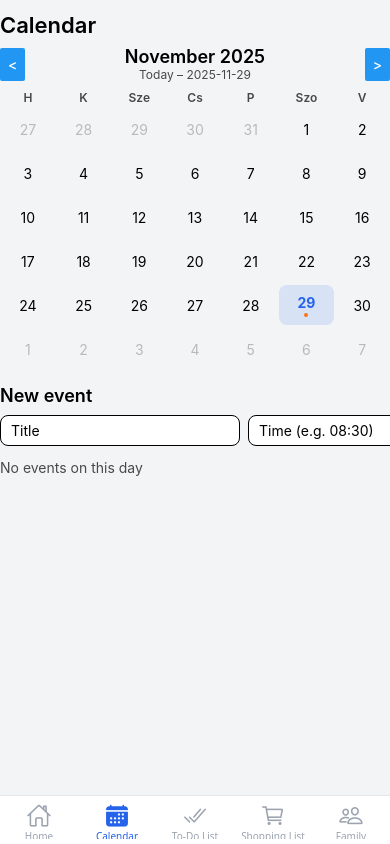
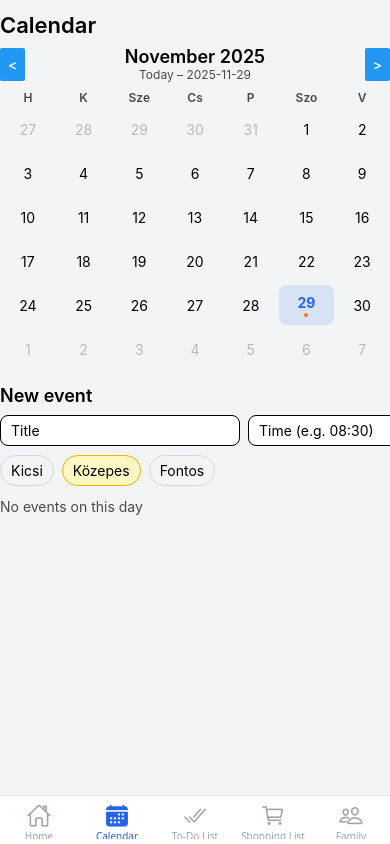
Before and after one commit to wrnbenji/FamilyApp, a React Native app: screen /Calendar in a window 390 px wide. Built offline with nearby package versions, Linux system fonts and the light colour scheme; what expo-localization would draw is missing.

Commit message:
calendar2

```diff
--- a/package.json
+++ b/package.json
@@ -16,6 +16,7 @@
     "babel-preset-expo": "~54.0.0",
     "expo": "~54.0.25",
     "expo-blur": "~15.0.7",
+    "expo-calendar": "~15.0.7",
     "expo-localization": "^17.0.7",
     "expo-status-bar": "~3.0.8",
     "i18next": "^25.6.3",
--- a/src/screens/CalendarScreen.tsx
+++ b/src/screens/CalendarScreen.tsx
@@ -8,10 +8,18 @@ import {
   FlatList,
   TouchableOpacity,
   StyleSheet,
+  Alert,
+  Platform,
 } from 'react-native';
 import { useTranslation } from 'react-i18next';
+import * as ExpoCalendar from 'expo-calendar';
+
 import ScreenContainer from '../components/common/ScreenContainer';
-import { useCalendarStore } from '../store/calendarStore';
+import {
+  useCalendarStore,
+  EventPriority,
+  CalendarEvent,
+} from '../store/calendarStore';
 
 // helper: Date -> 'YYYY-MM-DD'
 const formatDate = (date: Date) => {
@@ -21,7 +29,7 @@ const formatDate = (date: Date) => {
   return `${y}-${m}-${d}`;
 };
 
-// adott hónap napjait visszaadja hetekre bontva (7 oszlopos rács)
+// havi rács felépítése
 type CalendarDay = {
   date: Date;
   isCurrentMonth: boolean;
@@ -31,15 +39,12 @@ const getMonthMatrix = (monthDate: Date): CalendarDay[][] => {
   const year = monthDate.getFullYear();
   const month = monthDate.getMonth();
 
-  // hónap első napja
   const firstDayOfMonth = new Date(year, month, 1);
-  // hét kezdete (hétfő) – 0 = vasárnap, 1 = hétfő ...
   const weekday = (firstDayOfMonth.getDay() + 6) % 7; // 0 = hétfő
 
   const matrix: CalendarDay[][] = [];
   let current = new Date(year, month, 1 - weekday);
 
-  // 6 hét * 7 nap (max ennyi kell egy hónaphoz)
   for (let week = 0; week < 6; week++) {
     const row: CalendarDay[] = [];
     for (let day = 0; day < 7; day++) {
@@ -55,13 +60,31 @@ const getMonthMatrix = (monthDate: Date): CalendarDay[][] => {
   return matrix;
 };
 
-const prettyMonth = (date: Date, locale: string) => {
-  // pl. "2025. november"
-  return date.toLocaleDateString(locale, {
-    year: 'numeric',
-    month: 'long',
-  });
-};
+const prettyMonth = (date: Date, locale: string) =>
+  date.toLocaleDateString(locale, { year: 'numeric', month: 'long' });
+
+// rendszer naptár ID lekérése
+async function getDefaultCalendarId(): Promise<string | null> {
+  const { status } = await ExpoCalendar.requestCalendarPermissionsAsync();
+  if (status !== 'granted') {
+    Alert.alert(
+      'Naptár engedély szükséges',
+      'Engedélyezd a naptár elérését a beállításoknál.'
+    );
+    return null;
+  }
+
+  if (Platform.OS === 'ios') {
+    const defaultCal = await ExpoCalendar.getDefaultCalendarAsync();
+    return defaultCal.id;
+  } else {
+    const calendars = await ExpoCalendar.getCalendarsAsync(
+      ExpoCalendar.EntityTypes.EVENT
+    );
+    const primary = calendars.find((cal) => cal.isPrimary) || calendars[0];
+    return primary ? primary.id : null;
+  }
+}
 
 const CalendarScreen = () => {
   const { t, i18n } = useTranslation();
@@ -74,6 +97,7 @@ const CalendarScreen = () => {
   const [selectedDate, setSelectedDate] = useState<Date>(new Date());
   const [title, setTitle] = useState('');
   const [time, setTime] = useState('');
+  const [priority, setPriority] = useState<EventPriority>('medium');
 
   const selectedKey = formatDate(selectedDate);
   const monthMatrix = useMemo(() => getMonthMatrix(monthDate), [monthDate]);
@@ -89,9 +113,10 @@ const CalendarScreen = () => {
 
   const handleAdd = () => {
     if (!title.trim()) return;
-    addEvent(title.trim(), selectedKey, time.trim() || undefined);
+    addEvent(title.trim(), selectedKey, time.trim() || undefined, priority);
     setTitle('');
     setTime('');
+    setPriority('medium');
   };
 
   const isSameDay = (a: Date, b: Date) =>
@@ -100,6 +125,29 @@ const CalendarScreen = () => {
     a.getDate() === b.getDate();
 
   const today = new Date();
+
+  const handleAddToDeviceCalendar = async (item: CalendarEvent) => {
+    const calendarId = await getDefaultCalendarId();
+    if (!calendarId) return;
+
+    const timeString = item.time || '09:00';
+    const [hour, minute] = timeString.split(':').map((n) => parseInt(n, 10) || 0);
+
+    const startDate = new Date(item.date);
+    startDate.setHours(hour, minute, 0, 0);
+
+    const endDate = new Date(startDate);
+    endDate.setHours(startDate.getHours() + 1);
+
+    await ExpoCalendar.createEventAsync(calendarId, {
+      title: item.title,
+      startDate,
+      endDate,
+      notes: `Created from FamilyApp (priority: ${item.priority})`,
+    });
+
+    Alert.alert('Siker', 'Esemény hozzáadva a naptárhoz.');
+  };
 
   return (
     <ScreenContainer>
@@ -182,6 +230,37 @@ const CalendarScreen = () => {
         <Button title="+" onPress={handleAdd} />
       </View>
 
+      {/* Priority választó */}
+      <View style={styles.priorityRow}>
+        <TouchableOpacity
+          style={[
+            styles.priorityPill,
+            priority === 'low' && styles.priorityPillLow,
+          ]}
+          onPress={() => setPriority('low')}
+        >
+          <Text>Kicsi</Text>
+        </TouchableOpacity>
+        <TouchableOpacity
+          style={[
+            styles.priorityPill,
+            priority === 'medium' && styles.priorityPillMedium,
+          ]}
+          onPress={() => setPriority('medium')}
+        >
+          <Text>Közepes</Text>
+        </TouchableOpacity>
+        <TouchableOpacity
+          style={[
+            styles.priorityPill,
+            priority === 'high' && styles.priorityPillHigh,
+          ]}
+          onPress={() => setPriority('high')}
+        >
+          <Text>Fontos</Text>
+        </TouchableOpacity>
+      </View>
+
       {/* Az adott nap eseményei */}
       <FlatList
         data={eventsForDay}
@@ -197,6 +276,28 @@ const CalendarScreen = () => {
               </Text>
               <Text style={styles.eventDateText}>{item.date}</Text>
             </View>
+
+            {/* priority pötty */}
+            <View style={styles.priorityDotContainer}>
+              <View
+                style={[
+                  styles.priorityDot,
+                  item.priority === 'low' && { backgroundColor: '#22c55e' },
+                  item.priority === 'medium' && { backgroundColor: '#eab308' },
+                  item.priority === 'high' && { backgroundColor: '#ef4444' },
+                ]}
+              />
+            </View>
+
+            {/* 📅 – rendszer naptárba mentés */}
+            <TouchableOpacity
+              onPress={() => handleAddToDeviceCalendar(item)}
+              style={{ marginRight: 4 }}
+            >
+              <Text style={styles.remove}>📅</Text>
+            </TouchableOpacity>
+
+            {/* 🗑 – törlés az appból */}
             <TouchableOpacity onPress={() => removeEvent(item.id)}>
               <Text style={styles.remove}>🗑</Text>
             </TouchableOpacity>
@@ -298,6 +399,31 @@ const styles = StyleSheet.create({
     paddingVertical: 6,
     backgroundColor: '#ffffff',
   },
+  priorityRow: {
+    flexDirection: 'row',
+    gap: 8,
+    marginBottom: 8,
+  },
+  priorityPill: {
+    paddingHorizontal: 10,
+    paddingVertical: 6,
+    borderRadius: 999,
+    borderWidth: 1,
+    borderColor: '#d4d4d8',
+    backgroundColor: '#f4f4f5',
+  },
+  priorityPillLow: {
+    backgroundColor: '#dcfce7',
+    borderColor: '#22c55e',
+  },
+  priorityPillMedium: {
+    backgroundColor: '#fef9c3',
+    borderColor: '#eab308',
+  },
+  priorityPillHigh: {
+    backgroundColor: '#fee2e2',
+    borderColor: '#ef4444',
+  },
   emptyText: {
     fontSize: 14,
     opacity: 0.7,
@@ -315,6 +441,14 @@ const styles = StyleSheet.create({
     fontSize: 12,
     opacity: 0.6,
   },
+  priorityDotContainer: {
+    paddingHorizontal: 4,
+  },
+  priorityDot: {
+    width: 8,
+    height: 8,
+    borderRadius: 4,
+  },
   remove: {
     fontSize: 18,
     paddingHorizontal: 6,
--- a/src/store/calendarStore.ts
+++ b/src/store/calendarStore.ts
@@ -3,16 +3,25 @@ import { create } from 'zustand';
 import { persist, createJSONStorage } from 'zustand/middleware';
 import AsyncStorage from '@react-native-async-storage/async-storage';
 
+export type EventPriority = 'low' | 'medium' | 'high';
+
 export type CalendarEvent = {
   id: string;
   title: string;
-  date: string; // 'YYYY-MM-DD'
-  time?: string; // pl. '08:30'
+  date: string;        // 'YYYY-MM-DD'
+  time?: string;       // pl. '08:30'
+  priority: EventPriority;
+  color?: string;      // később használhatjuk (pl. family member szín)
 };
 
 type CalendarState = {
   events: CalendarEvent[];
-  addEvent: (title: string, date: string, time?: string) => void;
+  addEvent: (
+    title: string,
+    date: string,
+    time?: string,
+    priority?: EventPriority
+  ) => void;
   removeEvent: (id: string) => void;
 };
 
@@ -20,7 +29,8 @@ export const useCalendarStore = create<CalendarState>()(
   persist<CalendarState>(
     (set) => ({
       events: [],
-      addEvent: (title, date, time) =>
+
+      addEvent: (title, date, time, priority = 'medium') =>
         set((state) => ({
           events: [
             ...state.events,
@@ -29,9 +39,11 @@ export const useCalendarStore = create<CalendarState>()(
               title,
               date,
               time,
+              priority,
             },
           ],
         })),
+
       removeEvent: (id) =>
         set((state) => ({
           events: state.events.filter((e) => e.id !== id),
```
Also changed, not shown: 1 other file (tests, documents, lock files or other folders).
